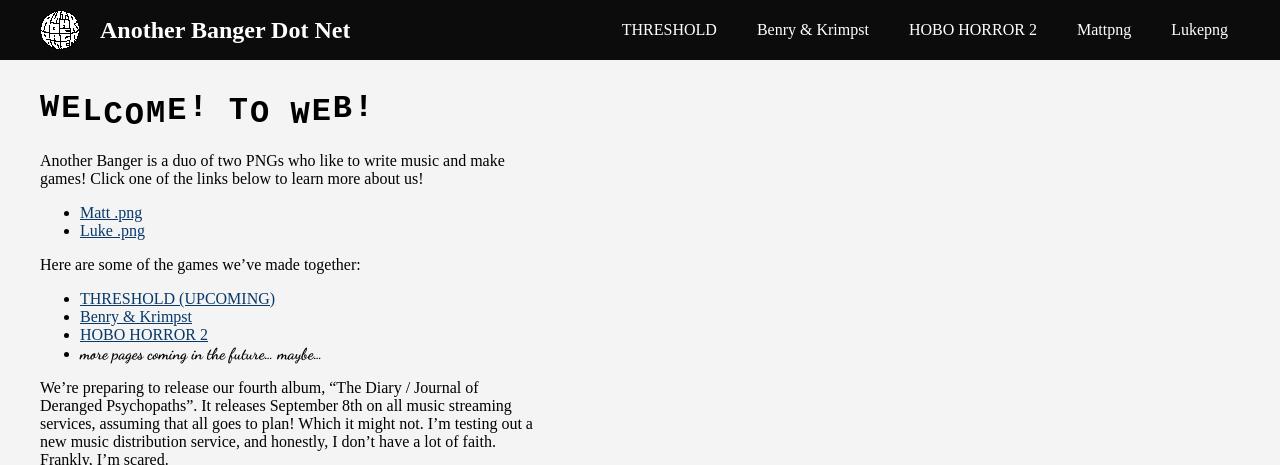
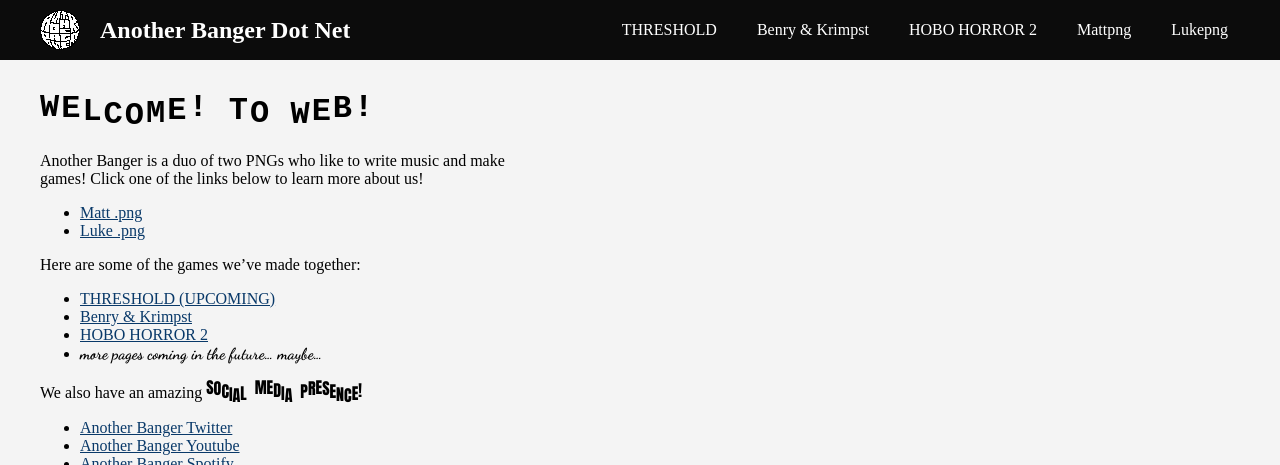
Before and after one commit to VasqCo/anotherbanger, a Jekyll site: the page built from index.markdown, in a window 1280 px wide and 1219 px high. Shown: the top 465 px of the window. Built offline with Jekyll 4.4.1, drawn with Linux system fonts in a browser that asks for light colours; some web fonts are replaced; some of the changed text lies outside the part shown; grey boxes are pictures that could not be loaded.

Commit message:
Removed album cover from index page

```diff
--- a/index.markdown
+++ b/index.markdown
@@ -17,11 +17,6 @@ Here are some of the games we've made together:
 * [HOBO HORROR 2]({{ '/hobohorror2/' | relative_url }})
 * <span style="font-family: 'Dancing Script', cursive; font-weight:700;">more pages coming in the future... maybe...</span>
 
-We're preparing to release our fourth album, "The Diary / Journal of Deranged Psychopaths". It releases September 8th on all music streaming services, assuming that all goes to plan! Which it might not. I'm testing out a new music distribution service, and honestly, I don't have a lot of faith. Frankly, I'm scared.
-
-![The Diary / Journal of Deranged Psychopaths album cover](Sebastian.png)
-*Wow official album cover for The Diary / Journal of Deranged Psychopaths wow it's so awesome haha.*
-
 We also have an amazing <span style="font-family: 'Anton', 'Impact', serif;" class="wave">SOCIAL MEDIA PRESENCE!</span>
 
 * [Another Banger Twitter](https://x.com/_anotherbanger_)
```
